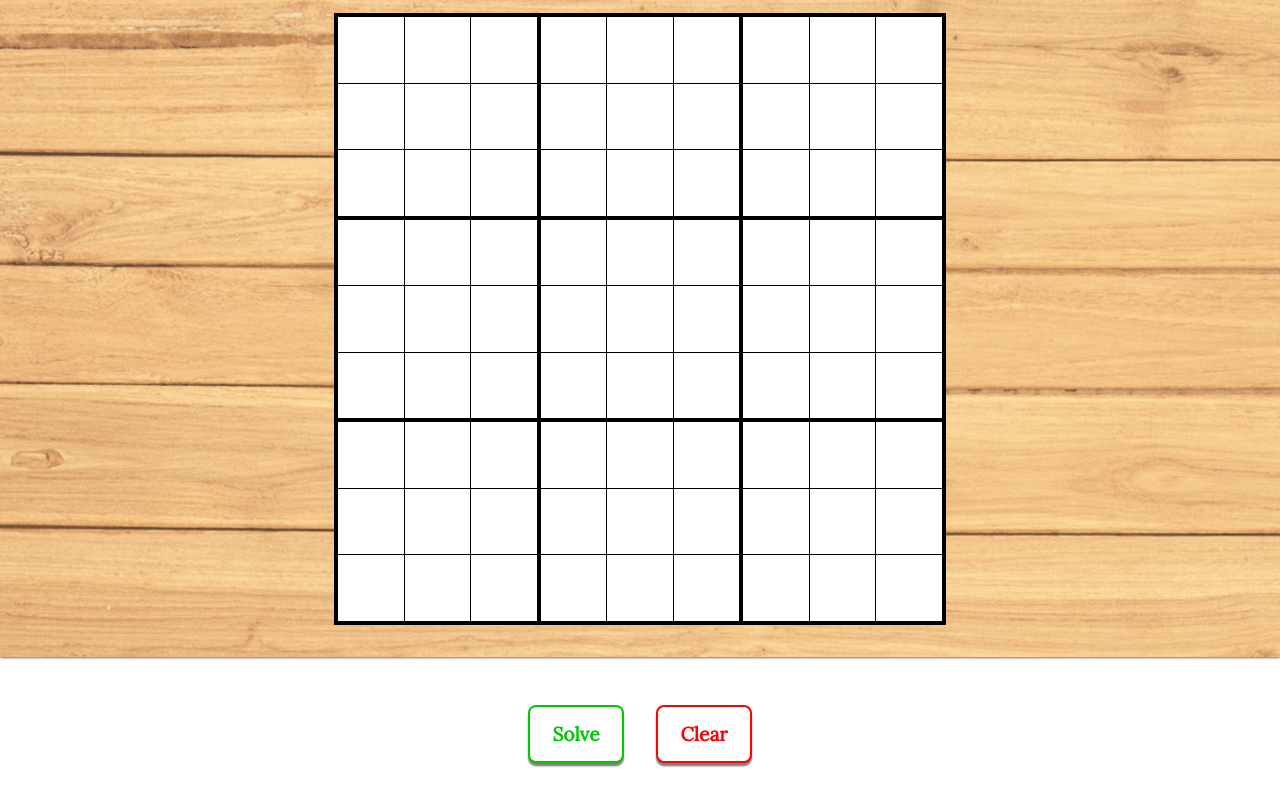
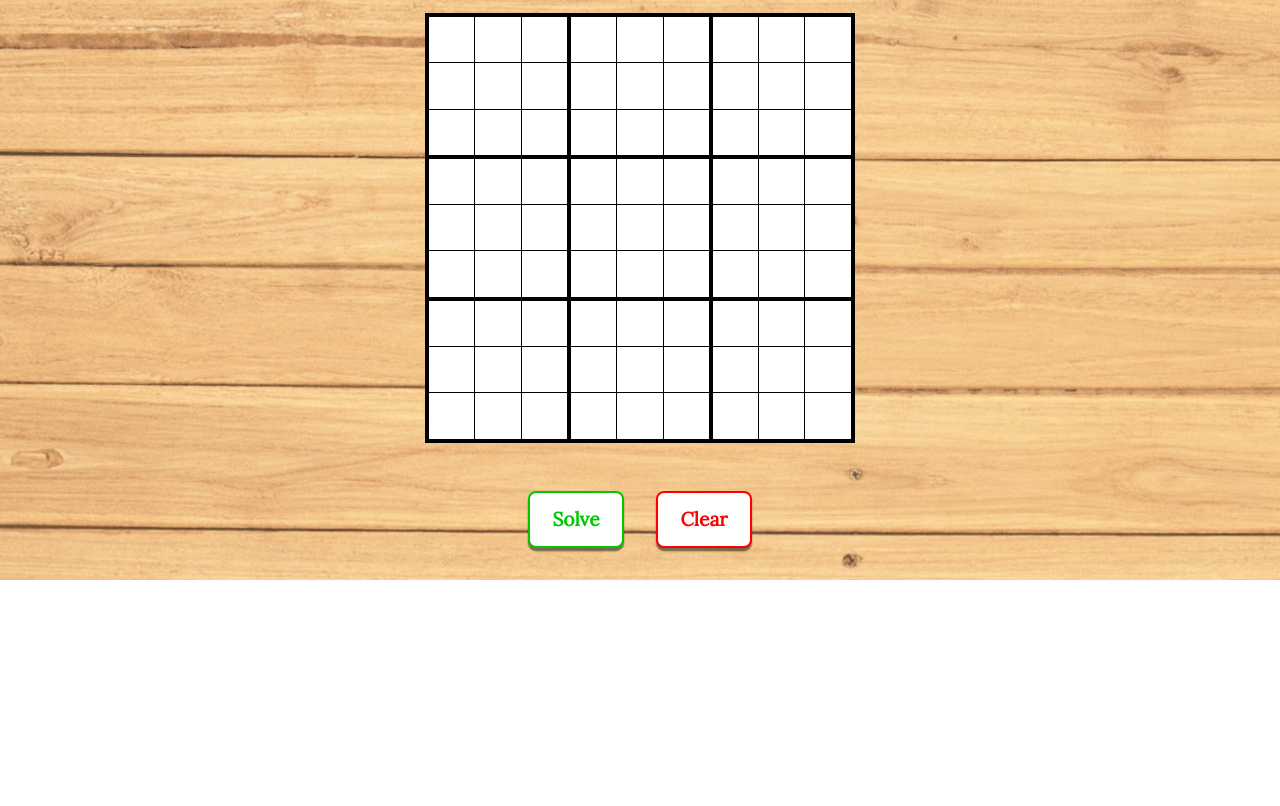
Before and after one commit to mgiann2/sudoku-solver-website, a React (Create React App) app: page / in a window 1280 px wide. Shown: the part 312-1118 px from the top of the page. After the commit the page ends 892 px from the top, so only its background shows below. Built offline with nearby package versions, Linux system fonts and the light colour scheme.

Commit message:
Changed layout of buttons and board sizing

```diff
--- a/src/App.css
+++ b/src/App.css
@@ -51,10 +51,9 @@ button {
 }
 
 .button-div {
-    margin: 0;
-    padding-top: 3rem;
-    padding-bottom: 3rem;
+    margin-top: 3rem;
     display: flex;
+    flex-direction: row;
     align-items: center;
     justify-content: center;
     gap: 2rem;
--- a/src/App.tsx
+++ b/src/App.tsx
@@ -16,10 +16,10 @@ function App() {
             </div>
             <div className='bg-wood board-div'>
                 <SudokuBoard board={board} updateBoard={updateBoard}/>
-            </div>
-            <div className='button-div'>
-                <button className='btn-solve'>Solve</button>
-                <button className='btn-clear'>Clear</button>
+                <div className='button-div'>
+                    <button className='btn-solve'>Solve</button>
+                    <button className='btn-clear'>Clear</button>
+                </div>
             </div>
         </>
     );
--- a/src/Components/SudokuBoard/index.css
+++ b/src/Components/SudokuBoard/index.css
@@ -1,10 +1,17 @@
-:root {
-    --board-width: 50%;
-}
-
 @media only screen and (max-width: 600px) {
     :root {
         --board-width: 75%;
+    }
+}
+@media only screen and (min-width: 600px) {
+    :root {
+        --board-width: 50%;
+    }
+}
+
+@media only screen and (min-width: 992px) {
+    :root {
+        --board-width: 35%;
     }
 }
 
```
